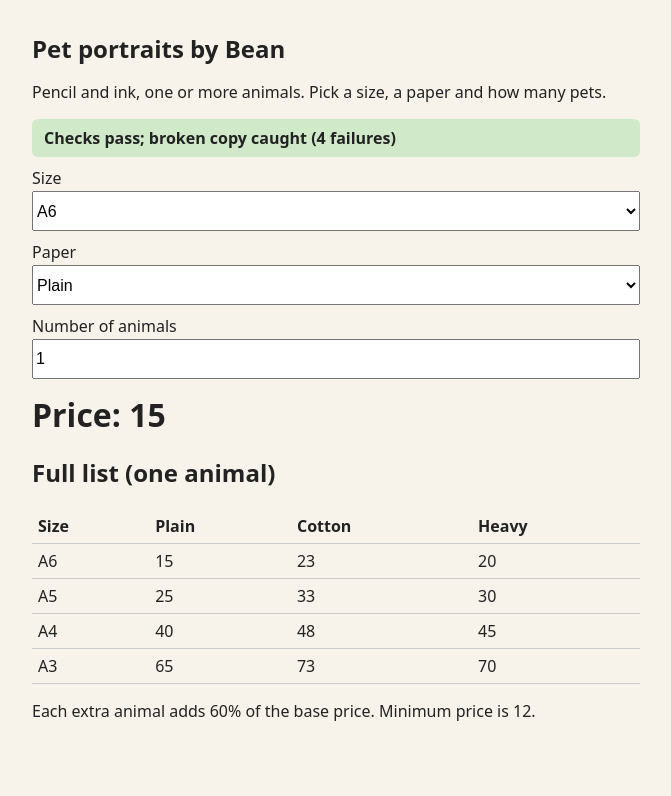
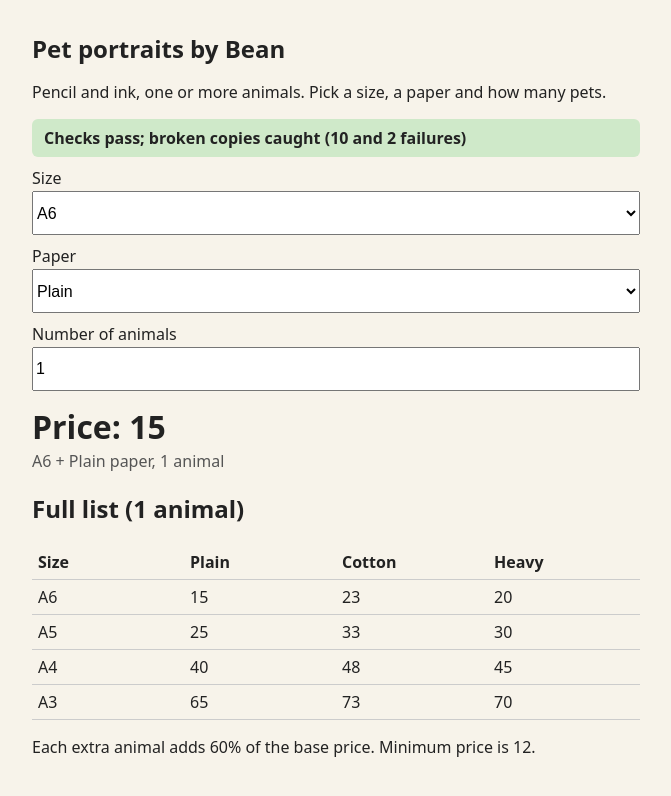
Before and after one commit to Bean-Bengal/pet-portrait-price-list, a plain HTML site: page index.html in a window 1280 px wide. Shown: the whole page, without its empty margins (304-975 px from the left). Drawn offline with Linux system fonts and the light colour scheme.

Commit message:
Pet Portrait Price List, version 2

```diff
--- a/index.html
+++ b/index.html
@@ -6,19 +6,22 @@ h1{font-size:1.5rem}
 #banner{padding:8px 12px;border-radius:6px;font-weight:bold;margin:10px 0}
 .ok{background:#cfe9c9}.bad{background:#f3c2c0}
 label{display:block;margin:10px 0 2px}
-select,input{font-size:1rem;min-height:40px;width:100%;box-sizing:border-box}
-#total{font-size:2rem;font-weight:bold;margin:14px 0}
+select,input{font-size:1rem;min-height:44px;width:100%;box-sizing:border-box}
+#total{font-size:2rem;font-weight:bold;margin:14px 0 2px}
+#how{color:#555;margin:0 0 10px}
+.sc{overflow-x:auto}
 table{width:100%;border-collapse:collapse}
-td,th{border-bottom:1px solid #ccc;padding:6px;text-align:left}
-</style></head><body><div class="w">
+td,th{border-bottom:1px solid #ccc;padding:6px;text-align:left;min-width:60px}
+</style></head><body>
+<script data-bean-store>(function(){if(typeof location!=='undefined'&&location&&location.protocol==='about:'&&typeof document!=='undefined'&&document.addEventListener){document.addEventListener('click',function(e){var a=e.target&&e.target.closest&&e.target.closest('a[href^="#"]');if(!a||a.target==='_blank')return;e.preventDefault();try{location.hash=a.getAttribute('href')}catch(x){}},true)}if(typeof window==='undefined')return;try{window.localStorage.getItem('x');return}catch(e){}var d=Object.assign({},window.__BEAN_SAVED||{});function post(){try{parent.postMessage({type:'bean-store',data:d},'*')}catch(e){}}var ls={getItem:function(k){return Object.prototype.hasOwnProperty.call(d,k)?d[k]:null},setItem:function(k,v){d[k]=String(v);post()},removeItem:function(k){delete d[k];post()},clear:function(){d={};post()},key:function(i){return Object.keys(d)[i]||null}};Object.defineProperty(ls,'length',{get:function(){return Object.keys(d).length}});try{Object.defineProperty(window,'localStorage',{value:ls,configurable:true})}catch(e){}})();</script><div class="w">
 <h1>Pet portraits by Bean</h1>
 <p>Pencil and ink, one or more animals. Pick a size, a paper and how many pets.</p>
 <div id="banner">checking...</div>
 <label for="size">Size</label><select id="size"></select>
 <label for="paper">Paper</label><select id="paper"></select>
 <label for="n">Number of animals</label><input id="n" type="number" min="1" max="6" value="1">
-<div id="total"></div>
-<h2>Full list (one animal)</h2><table id="tbl"></table>
+<div id="total"></div><p id="how"></p>
+<h2 id="th">Full list (one animal)</h2><div class="sc"><table id="tbl"></table></div>
 <p>Each extra animal adds 60% of the base price. Minimum price is 12.</p>
 </div>
 <script>
@@ -29,39 +32,50 @@ function price(size,paper,n,sizes,papers){
   sizes=sizes||SIZES;papers=papers||PAPERS;
   if(!(size in sizes)||!(paper in papers)||!(n>=1)||n!==Math.floor(n))return NaN;
   var base=sizes[size]+papers[paper];
-  var p=base*(1+0.6*(n-1));
-  return Math.max(FLOOR,Math.round(p));
+  return Math.max(FLOOR,Math.round(base*(1+0.6*(n-1))));
 }
-function brokenPrice(size,paper,n){ // undercharges: ignores extra animals, no floor
-  if(!(size in SIZES)||!(paper in PAPERS))return NaN;
-  return SIZES[size]+PAPERS[paper];
+function brokenPrice(size,paper,n,sizes,papers){ // ignores extra animals, no floor
+  sizes=sizes||SIZES;papers=papers||PAPERS;
+  if(!(size in sizes)||!(paper in papers))return NaN;
+  return sizes[size]+papers[paper];
 }
+function noFloorPrice(size,paper,n,sizes,papers){ // forgets the minimum
+  sizes=sizes||SIZES;papers=papers||PAPERS;
+  if(!(size in sizes)||!(paper in papers)||!(n>=1)||n!==Math.floor(n))return NaN;
+  return Math.round((sizes[size]+papers[paper])*(1+0.6*(n-1)));
+}
+var T={X:5,Y:12,Z:13,H:7.5,W:20};
 var CASES=[
- ['A6','Plain',1,15],      // smallest size
- ['A6','Plain',2,24],      // two pets
- ['A4','Cotton',2,77],     // 48*1.6=76.8
- ['A3','Heavy',1,70],
- ['A6','Plain',0,NaN]
+ ['A6','Plain',1,15,0],['A6','Plain',2,24,0],['A4','Cotton',2,77,0],
+ ['A3','Heavy',1,70,0],['A3','Heavy',6,280,0],
+ ['A6','Plain',0,NaN,0],['A6','Plain',1.5,NaN,0],['A6','Plain',-1,NaN,0],
+ ['A9','Plain',1,NaN,0],['A6','Gold',1,NaN,0],['A6','Plain',NaN,NaN,0],
+ ['X','Plain',1,12,1],   // below floor clamps up
+ ['Y','Plain',1,12,1],   // exact tie
+ ['Z','Plain',1,13,1],   // just above
+ ['H','Plain',1,12,1],   // 7.5 rounds to 8, floor wins
+ ['W','Plain',2,32,1]    // 20*1.6=32
 ];
 function same(a,b){return (a!==a&&b!==b)||a===b;}
-function run(fn){var f=0;CASES.forEach(function(c){if(!same(fn(c[0],c[1],c[2]),c[3]))f++;});
- // exact floor: tiny size with a low base clamps to exactly FLOOR
- var low=fn.length&&fn===price?price('X','Plain',1,{X:5},PAPERS):FLOOR;
- if(fn===price&&low!==FLOOR)f++;
- if(fn===brokenPrice&&brokenPrice('A6','Plain',2)!==FLOOR)f++;
- return f;}
-var realFails=run(price),brokenFails=run(brokenPrice);
+function run(fn){var f=0;CASES.forEach(function(c){
+ var r=c[4]?fn(c[0],c[1],c[2],T,PAPERS):fn(c[0],c[1],c[2]);
+ if(!same(r,c[3]))f++;});return f;}
+var realFails=run(price),b1=run(brokenPrice),b2=run(noFloorPrice);
 var b=document.getElementById('banner');
-if(realFails===0&&brokenFails>0){b.className='ok';b.textContent='Checks pass; broken copy caught ('+brokenFails+' failures)';}
-else{b.className='bad';b.textContent='CHECK PROBLEM: real fails '+realFails+', broken fails '+brokenFails;}
+if(realFails===0&&b1>0&&b2>0){b.className='ok';b.textContent='Checks pass; broken copies caught ('+b1+' and '+b2+' failures)';}
+else{b.className='bad';b.textContent='CHECK PROBLEM: real fails '+realFails+', broken fails '+b1+' / '+b2;}
 var S=document.getElementById('size'),P=document.getElementById('paper'),N=document.getElementById('n');
 Object.keys(SIZES).forEach(function(k){S.add(new Option(k,k));});
 Object.keys(PAPERS).forEach(function(k){P.add(new Option(k,k));});
-function upd(){var v=price(S.value,P.value,parseInt(N.value,10));
- document.getElementById('total').textContent=v===v?'Price: '+v:'Pick 1 or more animals';}
+function table(n){
+ var h='<tr><th>Size</th>';Object.keys(PAPERS).forEach(function(p){h+='<th>'+p+'</th>';});h+='</tr>';
+ Object.keys(SIZES).forEach(function(s){h+='<tr><td>'+s+'</td>';Object.keys(PAPERS).forEach(function(p){h+='<td>'+price(s,p,n)+'</td>';});h+='</tr>';});
+ document.getElementById('tbl').innerHTML=h;
+ document.getElementById('th').textContent='Full list ('+n+(n===1?' animal)':' animals)');}
+function upd(){var n=Number(N.value);var v=price(S.value,P.value,n);var ok=v===v;
+ document.getElementById('total').textContent=ok?'Price: '+v:'Pick 1 or more animals';
+ document.getElementById('how').textContent=ok?S.value+' + '+P.value+' paper, '+n+(n===1?' animal':' animals'):'Whole numbers only, 1 or more.';
+ table(ok?n:1);}
 [S,P,N].forEach(function(e){e.addEventListener('input',upd);});
 upd();
-var h='<tr><th>Size</th>';Object.keys(PAPERS).forEach(function(p){h+='<th>'+p+'</th>';});h+='</tr>';
-Object.keys(SIZES).forEach(function(s){h+='<tr><td>'+s+'</td>';Object.keys(PAPERS).forEach(function(p){h+='<td>'+price(s,p,1)+'</td>';});h+='</tr>';});
-document.getElementById('tbl').innerHTML=h;
 </script></body></html>
```
